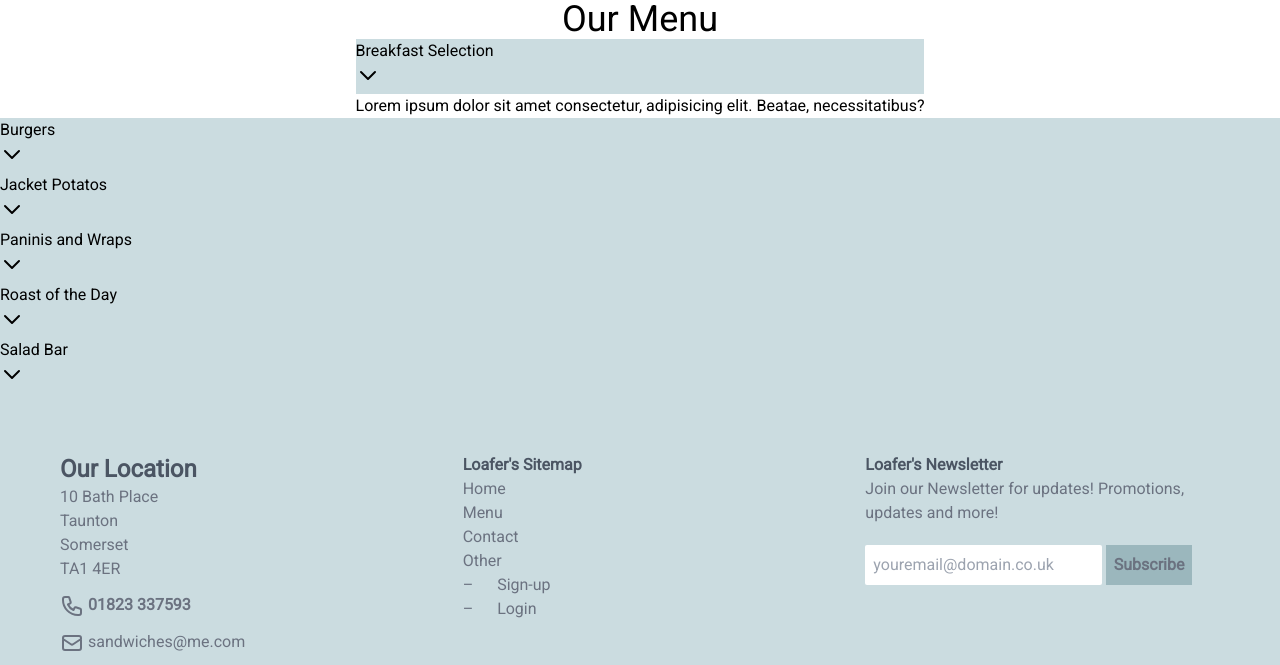
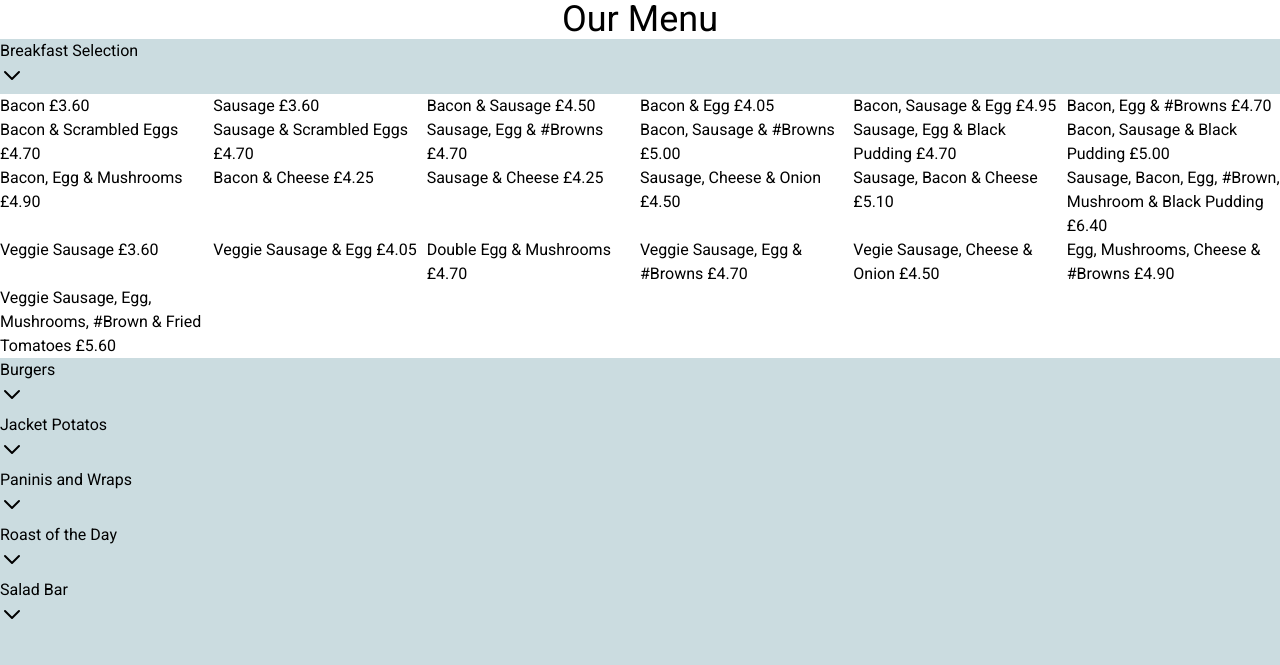
Before and after one commit to nordemaen/Loafers-Website, a website: page public/menu.html in a window 1280 px wide. Both pictures are taken after a click on the button 582 px from the left and 142 px from the top of the page. Shown: the part 67-732 px from the top of the page. Drawn offline with Linux system fonts and the light colour scheme.

Commit message:
Finish Contact Page and started Menu Page with a grid-layout

```diff
--- /dev/null
+++ b/public/assets/js/newsletter.js
@@ -0,0 +1,11 @@
+let buttonSubscribe = document.getElementById("subscribe");
+
+buttonSubscribe.addEventListener("click", function() {
+    let checkInput = document.getElementById("subscribe-input").value;
+
+    if (checkInput === "") {
+        let changeStyle = document.getElementById("subscribe-input").style.color = "red";
+    } else {
+        alert(`Thank you, ${checkInput}. You've been added to our mailing list!`);
+    }
+})
--- a/public/assets/js/validation.js
+++ b/public/assets/js/validation.js
@@ -13,6 +13,7 @@ document.getElementById('confirm').addEventListener('click', function () {
         // Change styling and contents of label
         error = document.getElementById("alert-user").style.fontWeight = "bold";
         errorMsg = document.getElementById("alert-user").innerHTML = "Confirm Details*";
+        alert("Check the Box to confirm your details are correct")
     }
     // Check if checkbox is set to state of 'true'
     else if (checkBox.checked) {
--- a/public/menu.html
+++ b/public/menu.html
@@ -8,9 +8,7 @@
     <link rel="stylesheet" href="assets/css/main.css">
     <link rel="stylesheet" href="assets/css/style.css">
     <link rel="icon" type="image/x-icon" href="assets/media/bread.ico">
-
     <title>Loafer's Taunton</title>
-
 </head>
 
 <body>
@@ -26,7 +24,6 @@
                     </svg>
                 </a>
                 <h1 class="text-2xl"><a href="#">Loafer's Sandwich Bar</a></h1>
-
                 <div class="hidden md:flex items-center space-x-3">
                     <a href="index.html" class="p-5">Home</a>
                     <a href="#" class="p-5 underline underline-offset-2">Menu</a>
@@ -81,7 +78,33 @@
                     </svg>
                 </button>
                 <div class="content hidden transition ease-in duration-300 bg-white">
-                    <p>Lorem ipsum dolor sit amet consectetur, adipisicing elit. Beatae, necessitatibus?</p>
+                    <div class="grid grid-cols-2 md:grid-cols-4 lg:grid-cols-6">
+                        <div><p>Bacon £3.60</p></div>
+                        <div><p>Sausage £3.60</p></div>
+                        <div><p>Bacon & Sausage £4.50</p></div>
+                        <div><p>Bacon & Egg £4.05</p></div>
+                        <div><p>Bacon, Sausage & Egg £4.95</p></div>
+                        <div><p>Bacon, Egg & #Browns £4.70</p></div>
+                        <div><p>Bacon & Scrambled Eggs £4.70</p></div>
+                        <div><p>Sausage & Scrambled Eggs £4.70</p></div>
+                        <div><p>Sausage, Egg & #Browns £4.70</p></div>
+                        <div><p>Bacon, Sausage & #Browns £5.00</p></div>
+                        <div><p>Sausage, Egg & Black Pudding £4.70</p></div>
+                        <div><p>Bacon, Sausage & Black Pudding £5.00</p></div>
+                        <div><p>Bacon, Egg & Mushrooms £4.90</p></div>
+                        <div><p>Bacon & Cheese £4.25</p></div>
+                        <div><p>Sausage & Cheese £4.25</p></div>
+                        <div><p>Sausage, Cheese & Onion £4.50</p></div>
+                        <div><p>Sausage, Bacon & Cheese £5.10</p></div>
+                        <div><p>Sausage, Bacon, Egg, #Brown, Mushroom & Black Pudding £6.40</p></div>
+                        <div><p>Veggie Sausage £3.60</p></div>
+                        <div><p>Veggie Sausage & Egg £4.05</p></div>
+                        <div><p>Double Egg & Mushrooms £4.70</p></div>
+                        <div><p>Veggie Sausage, Egg & #Browns £4.70</p></div>
+                        <div><p>Vegie Sausage, Cheese & Onion £4.50</p></div>
+                        <div><p>Egg, Mushrooms, Cheese & #Browns £4.90</p></div>
+                        <div><p>Veggie Sausage, Egg, Mushrooms, #Brown & Fried Tomatoes £5.60</p></div>
+                    </div>
                 </div>
             </div>
         </section>
```
Also changed, not shown: public/contact.html (+3 -5 lines), public/index.html (+13 -13 lines), public/account.html (added), public/assets/css/main.css, public/assets/media/breakfast-menu.png (added), public/assets/media/burger-menu.png (added), public/assets/media/panini-menu.png (added), public/assets/media/salad-menu.png (added), public/catering.html (added), public/register.html (added).
